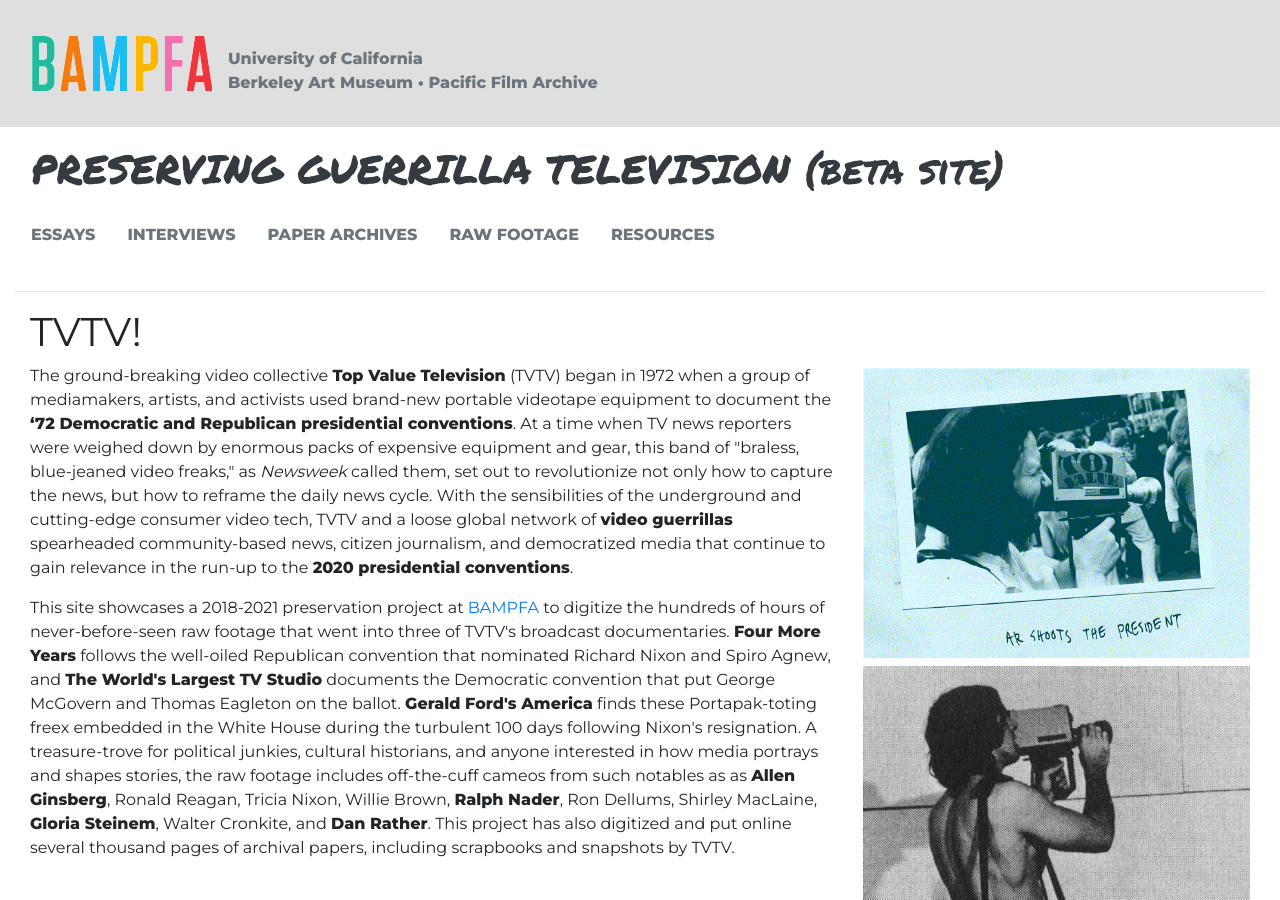
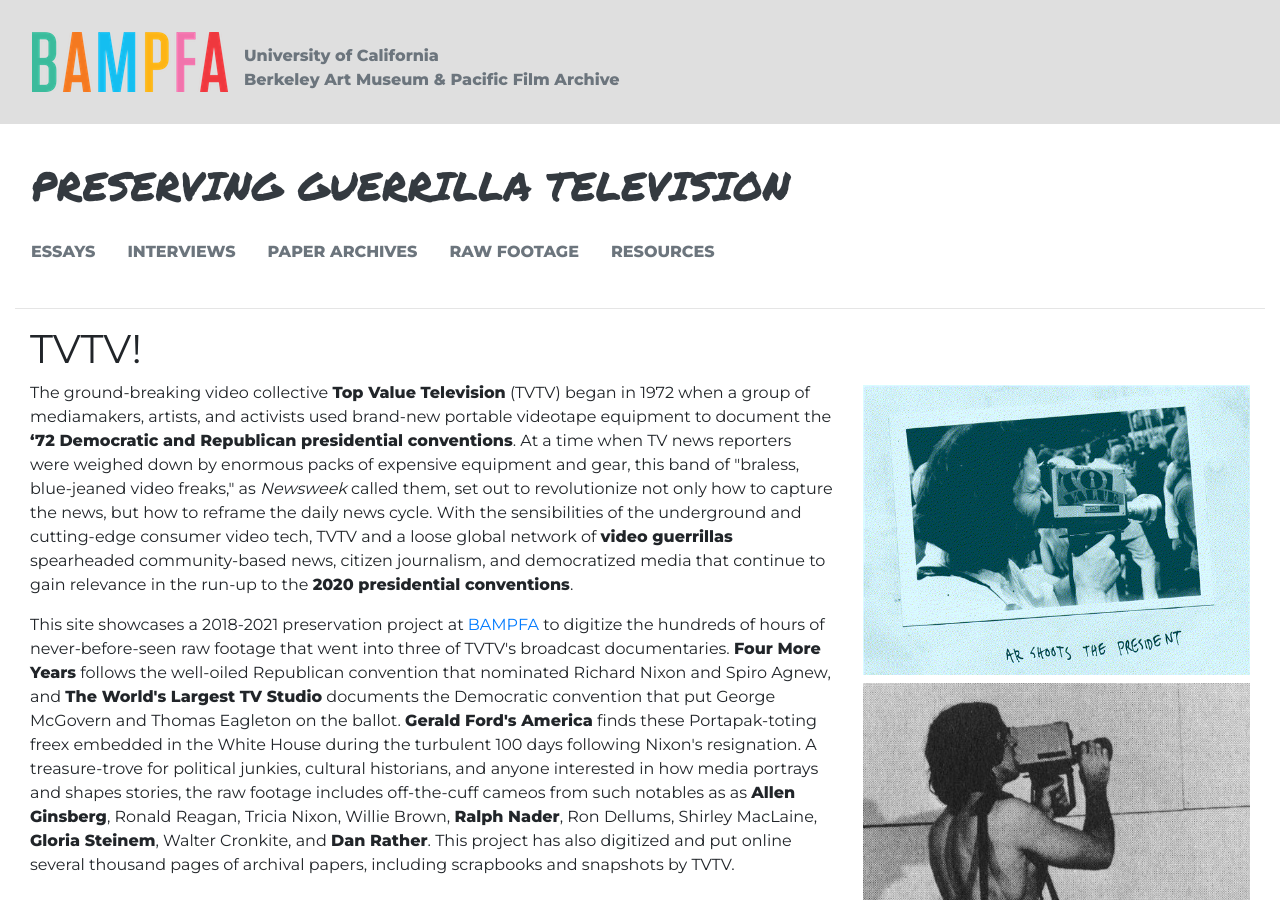
Before and after one commit to BAM-PFA/guerrillatv, a Jekyll site: the page built from index.md, in a window 1280 px wide and 900 px high. Built offline with Jekyll 4.4.1, drawn with Linux system fonts in a browser that asks for light colours; nearby versions of some CDN libraries; some web fonts are replaced; some of the changed text lies outside the part shown.

Commit message:
add real bampfa logos; modify header spacing a bit

```diff
--- a/_config.yml
+++ b/_config.yml
@@ -18,11 +18,9 @@
 # You can create any custom variable you would like, and they will be accessible
 # in the templates via {{ site.myvariable }}.
 
-title: "PRESERVING GUERRILLA TELEVISION (beta site)"
+title: "PRESERVING GUERRILLA TELEVISION"
 email: your-email@example.com
 description: |
-  TVTV pioneered the movement of "do-it-yourself" television and championed
-  radical video formats as a means of changing society.<br>
   This preservation project has been funded through a generous Humanities Collections and Reference Resources grant from the
     <strong>National Endowment for the Humanities</strong>
 baseurl: "" # the subpath of your site, e.g. /blog
--- a/_includes/footer.html
+++ b/_includes/footer.html
@@ -1,12 +1,16 @@
-<div class="container p-5">
+<div class="container-fluid">
   <div class="row media">
-    <div class="col-md-3">
-      <img src="{{ site.baseurl }}/assets/images/van.png" class="mr-3 w-100"/>
+    <div class="col-sm-2">
+      <!-- <img src="{{ site.baseurl }}/assets/images/footer-logo-bampfa.png" class="mr-3 w-100"/> -->
+      <a href="https://bampfa.org"><img src="{{ site.baseurl }}/assets/images/footer-logo-bampfa.png" class="mr-3 w-100"/></a>
     </div>
-    <div class="col-md-11 media-body">
+    <div class="col-sm-7 media-body">
       <h3 class="text-left blog-footer-title">TVTV: Alternative America Televised</h3>
       <p class="text-left mt-2">{{ site.description }}</p>
       <small class="text-left text-muted">© 2020 The Regents of the University of California. All rights reserved.<br>Images and videos © TVTV</small>
     </div>
+    <div class="col-sm-3">
+      <img src="{{ site.baseurl }}/assets/images/van.png" class="ml-3 w-100"/>
+    </div>
   </div>
 </div>
--- a/_includes/header.html
+++ b/_includes/header.html
@@ -1,7 +1,7 @@
 <header class="blog-header mb-4 mt-2">
 
   <!-- <div class="row flex-nowrap justify-content-between align-items-center pb-3 pt-1"> -->
-  <div class="row flex-nowrap justify-content-between pb-1 pl-3 pt-1">
+  <div class="row flex-nowrap justify-content-between pb-1 pl-3 pt-4">
     <div class="col-12">
       <a class="blog-header-logo text-dark" href="{{ site.baseurl | prepend: site.url}}/">{{ site.title }}</a>
     </div>
--- a/_layouts/default.html
+++ b/_layouts/default.html
@@ -7,7 +7,7 @@
     <div class="container-fluid">
       <div class="row header-wordmark text-muted align-items-end p-3">
         <div class="col mr-0 pr-0 pl-3 pt-3 pb-3">
-          <a href="https://bampfa.org"><img src="{{ site.baseurl }}/assets/images/bampfa-logo.jpg" alt="bampfa logo" style="height:100%"/></a>
+          <a href="https://bampfa.org"><img src="{{ site.baseurl }}/assets/images/bampfa-wordmark.png" alt="bampfa logo" style="height:100%"/></a>
         </div>
         <div class="col-8 ml-3 pb-3">
           <!-- <div class="row">
@@ -17,7 +17,7 @@
             University of California
           </div>
           <div class="row header-wordmark pb">
-            Berkeley Art Museum • Pacific Film Archive
+            Berkeley Art Museum & Pacific Film Archive
           </div>
         </div>
         <div class="col">
```
Also changed, not shown: _layouts/section.html (+4 -4 lines), assets/images/bampfa-logo.jpg (deleted), assets/images/bampfa-wordmark.png (added), assets/images/footer-logo-bampfa.png (added).
